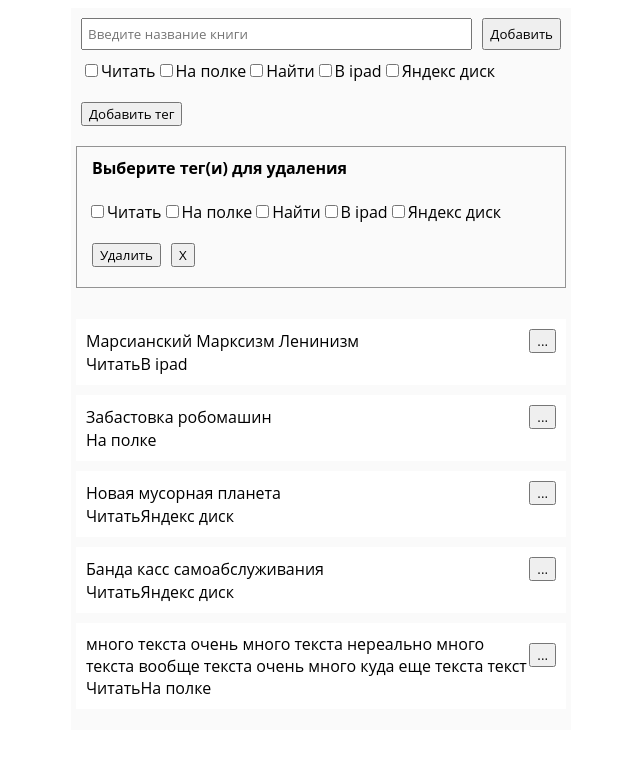
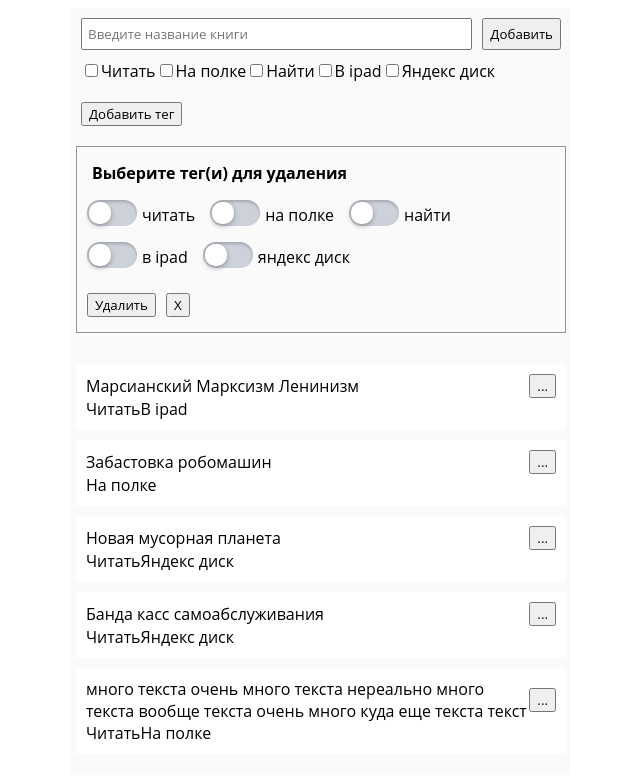
Before and after one commit to evgenynovak/book-library-app-react, a React (Create React App) app: page / in a window 1280 px wide. Both pictures are taken after a click on the button "Удалить тег". Shown: the top 778 px of the page, without its empty margins (319-959 px from the left). Built offline with nearby package versions, Linux system fonts and the light colour scheme.

Commit message:
DeleteTags: add style checkbox

```diff
--- a/src/components/DeleteTags/DeleteTags.js
+++ b/src/components/DeleteTags/DeleteTags.js
@@ -19,14 +19,14 @@ function DeleteTags(props) {
 
   const renderTagItems = () => {
     return tagsSelected.map(tag =>
-      <label key={tag.tagId}>
+      <label key={tag.tagId} className={scss.checkbox}>
         <input type="checkbox"
         name="tags"
         value={tag.tagId}
         onChange={handleChange}
         checked={tag.isChecked}
         />
-        {tag.tagText}
+        <div className={scss.checkbox__text}>{tag.tagText}</div>
       </label>)
   }
 
@@ -55,9 +55,9 @@ function DeleteTags(props) {
       {buttonEditTagsIsPressed &&
         <div className={scss.listTags}>
           <span className={scss.title}>Выберите тег(и) для удаления</span>
-          <br/><br/>
-          {renderTagItems()}
-          <br/>
+          <div className={scss.tagsBlock}>
+            {renderTagItems()}
+          </div>
           <button className={scss.formSubmit} type='button' onClick={handleSubmitDeleteTags}> Удалить </button>
           <button className={scss.formSubmit} type='button' onClick={handleOpenClose}> X </button>
         </div>
--- a/src/components/DeleteTags/DeleteTags.module.scss
+++ b/src/components/DeleteTags/DeleteTags.module.scss
@@ -9,7 +9,7 @@
 }
 
 .formSubmit {
-  margin: 20px 5px 10px 5px;
+  margin-right: 10px;
 }
 
 .hidden {
@@ -17,7 +17,10 @@
 }
 
 .listTags {
-  padding: 10px;
+  padding-top: 15px;
+  padding-left: 10px;
+  padding-bottom: 15px;
+  padding-right: 10px;
   border: 1px solid;
   border-color: $primaryDark;
 }
@@ -25,3 +28,67 @@
   padding-left: 5px;
   font-weight: bold;
 }
+
+.tagsBlock {
+  display: flex;
+  flex-direction: row;
+  flex-wrap: wrap;
+  padding-top: 10px;
+  padding-bottom: 15px;
+}
+
+.checkbox {
+  padding-right: 15px;
+  padding-top: 10px;
+  padding-bottom: 10px;
+  input {
+    position: absolute;
+    z-index: -1;
+    opacity: 0;
+    margin: 10px 0 0 20px;
+    &:checked {
+      + .checkbox__text:before {
+        background: #FF0000;
+      }
+      + .checkbox__text:after {
+        left: 26px;
+      }
+    }
+    &:focus {
+      + .checkbox__text:before {
+        box-shadow: inset 0 2px 3px rgba(0,0,0,.2), 0 0 0 3px rgba(255,255,255,.2);
+      }
+    }
+  }
+  &__text {
+    position: relative;
+    padding: 0 0 0 55px;
+    cursor: pointer;
+    text-transform: lowercase;
+    &:after {
+      content: '';
+      position: absolute;
+      top: -2px;
+      left: 2px;
+      width: 22px;
+      height: 22px;
+      border-radius: 10px;
+      background: #FFF;
+      box-shadow: 0 2px 5px rgba(0,0,0,.3);
+      transition: .2s;
+    }
+  }
+  &__text:before {
+    content: '';
+    position: absolute;
+    top: -4px;
+    left: 0;
+    width: 50px;
+    height: 26px;
+    border-radius: 13px;
+    background: #CDD1DA;
+    box-shadow: inset 0 2px 3px rgba(0,0,0,.2);
+    transition: .2s;
+  }
+
+}
```
